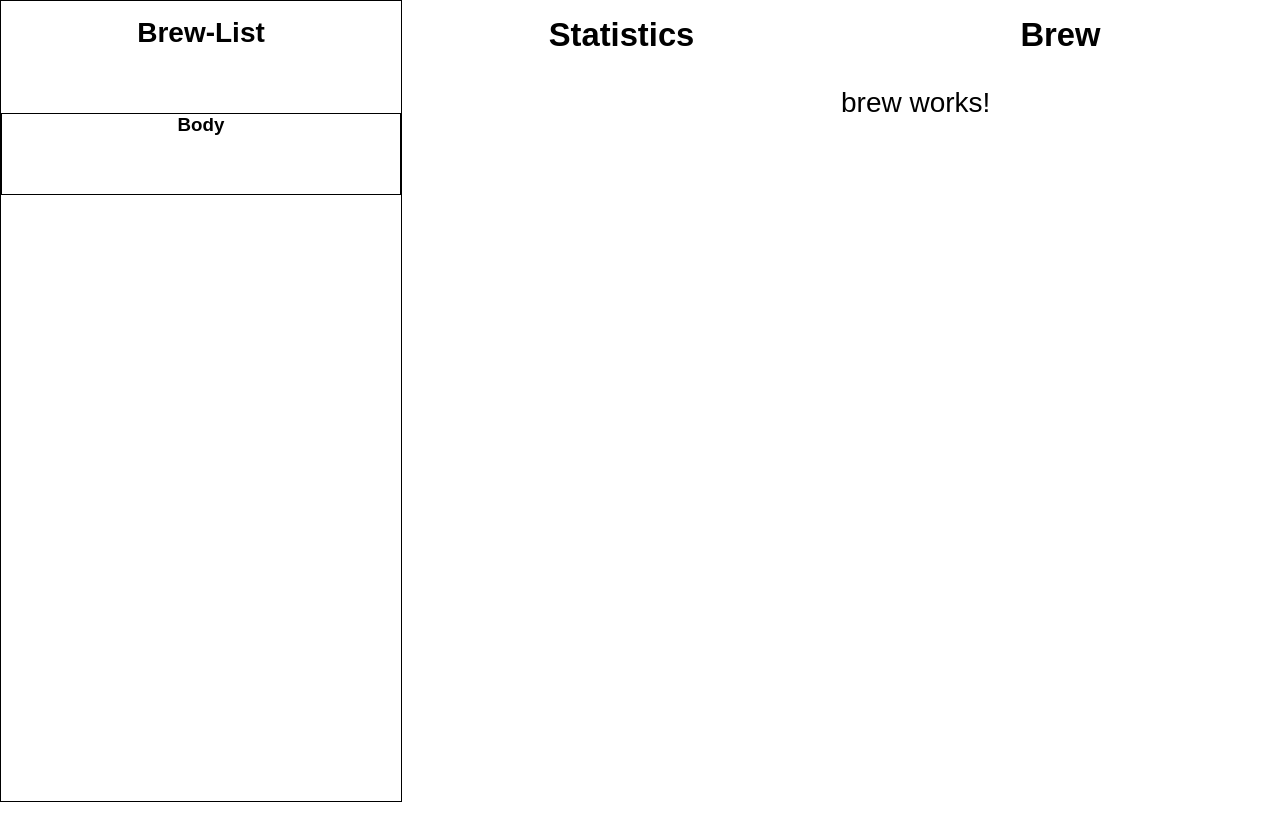
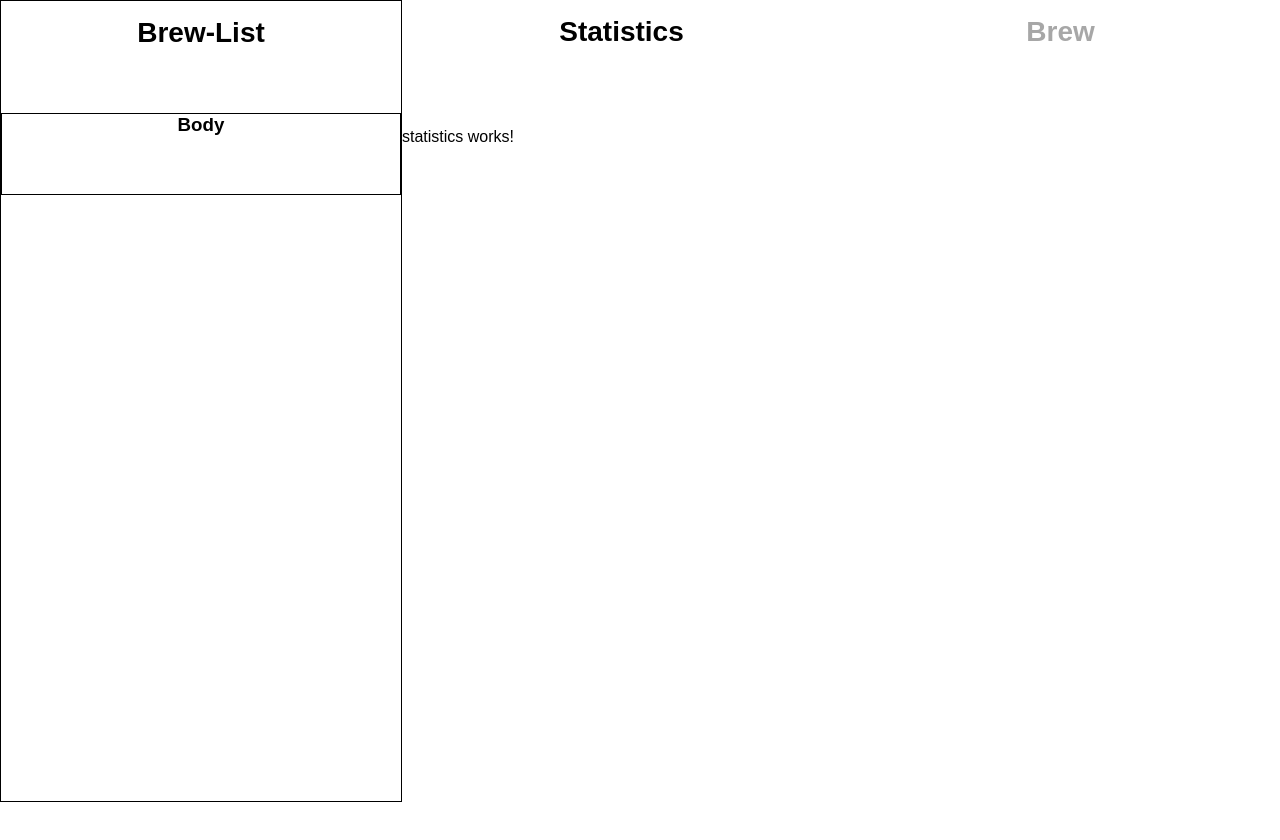
Before and after one commit to gormaar/brew_monitor, an Angular app in the folder src/brew-monitor.Frontend/: page / in a window 1280 px wide. Shown: the top 840 px of the page. Before the commit the page ends 802 px from the top, so only its background shows below. Built offline with nearby package versions, Linux system fonts and the light colour scheme.

Commit message:
Added logic for switcing between statistics and brews

```diff
--- a/src/brew-monitor.Frontend/src/app/components/home/home.component.html
+++ b/src/brew-monitor.Frontend/src/app/components/home/home.component.html
@@ -2,7 +2,7 @@
   <div class="brew-list">
     <app-brew-list></app-brew-list>
   </div>
-  <div class="main">
+  <div class="main-page">
     <app-main></app-main>
   </div>
 </div>
--- a/src/brew-monitor.Frontend/src/app/components/home/home.component.scss
+++ b/src/brew-monitor.Frontend/src/app/components/home/home.component.scss
@@ -2,7 +2,7 @@
   display: flex;
   height: 100%;
 
-  .main {
+  .main-page {
     width: 100%;
   }
 }
--- a/src/brew-monitor.Frontend/src/app/components/main/main.component.html
+++ b/src/brew-monitor.Frontend/src/app/components/main/main.component.html
@@ -1,10 +1,20 @@
 <div class="main">
-  <div class="statistics__header">
-    <h3>Statistics</h3>
+  <h3
+    (click)="renderStatistics()"
+    [ngClass]="{ statistics__header: pageToggle, deactivated: !pageToggle }"
+  >
+    Statistics
+  </h3>
+  <h3
+    (click)="renderBrews()"
+    [ngClass]="{ brew__header: !pageToggle, deactivated: pageToggle }"
+  >
+    Brew
+  </h3>
+  <div *ngIf="pageToggle" class="main__body">
     <app-statistics></app-statistics>
   </div>
-  <div class="brew__header">
-    <h3>Brew</h3>
+  <div *ngIf="!pageToggle" class="main__body">
     <app-brew></app-brew>
   </div>
 </div>
--- a/src/brew-monitor.Frontend/src/app/components/main/main.component.scss
+++ b/src/brew-monitor.Frontend/src/app/components/main/main.component.scss
@@ -1,30 +1,41 @@
 .main {
   display: flex;
   flex-direction: row;
+  flex-wrap: wrap;
   width: 100%;
+  height: 100%;
   justify-content: center;
 
   .statistics__header {
     width: 50%;
+    height: calc(var(--grid) * 4);
     margin-bottom: calc(var(--grid) * 8);
     margin-top: calc(var(--grid) * 2);
     font-size: 28px;
-    justify-self: center;
-
-    h3 {
-      text-align: center;
-    }
+    text-align: center;
   }
 
   .brew__header {
     width: 50%;
+    height: calc(var(--grid) * 4);
     margin-bottom: calc(var(--grid) * 8);
     margin-top: calc(var(--grid) * 2);
     font-size: 28px;
-    justify-self: center;
+    text-align: center;
+  }
 
-    h3 {
-      text-align: center;
-    }
+  .main__body {
+    width: 100%;
+    height: 100%;
+  }
+
+  .deactivated {
+    color: rgba(128, 128, 128, 0.692);
+    width: 50%;
+    height: calc(var(--grid) * 4);
+    margin-bottom: calc(var(--grid) * 8);
+    margin-top: calc(var(--grid) * 2);
+    font-size: 28px;
+    text-align: center;
   }
 }
--- a/src/brew-monitor.Frontend/src/app/components/main/main.component.ts
+++ b/src/brew-monitor.Frontend/src/app/components/main/main.component.ts
@@ -1,15 +1,24 @@
-import { Component, OnInit } from '@angular/core';
+import { Component, OnInit } from "@angular/core";
 
 @Component({
-  selector: 'app-main',
-  templateUrl: './main.component.html',
-  styleUrls: ['./main.component.scss']
+  selector: "app-main",
+  templateUrl: "./main.component.html",
+  styleUrls: ["./main.component.scss"],
 })
 export class MainComponent implements OnInit {
+  pageToggle: boolean;
 
-  constructor() { }
-
-  ngOnInit(): void {
+  constructor() {
+    this.pageToggle = true;
   }
 
+  ngOnInit(): void {}
+
+  renderStatistics() {
+    this.pageToggle = true;
+  }
+
+  renderBrews() {
+    this.pageToggle = false;
+  }
 }
--- a/src/brew-monitor.Frontend/src/app/components/statistics/statistics.component.html
+++ b/src/brew-monitor.Frontend/src/app/components/statistics/statistics.component.html
@@ -1,4 +1 @@
-<div class="statistics">
-  <div></div>
-  <div></div>
-</div>
+<p>statistics works!</p>
```
